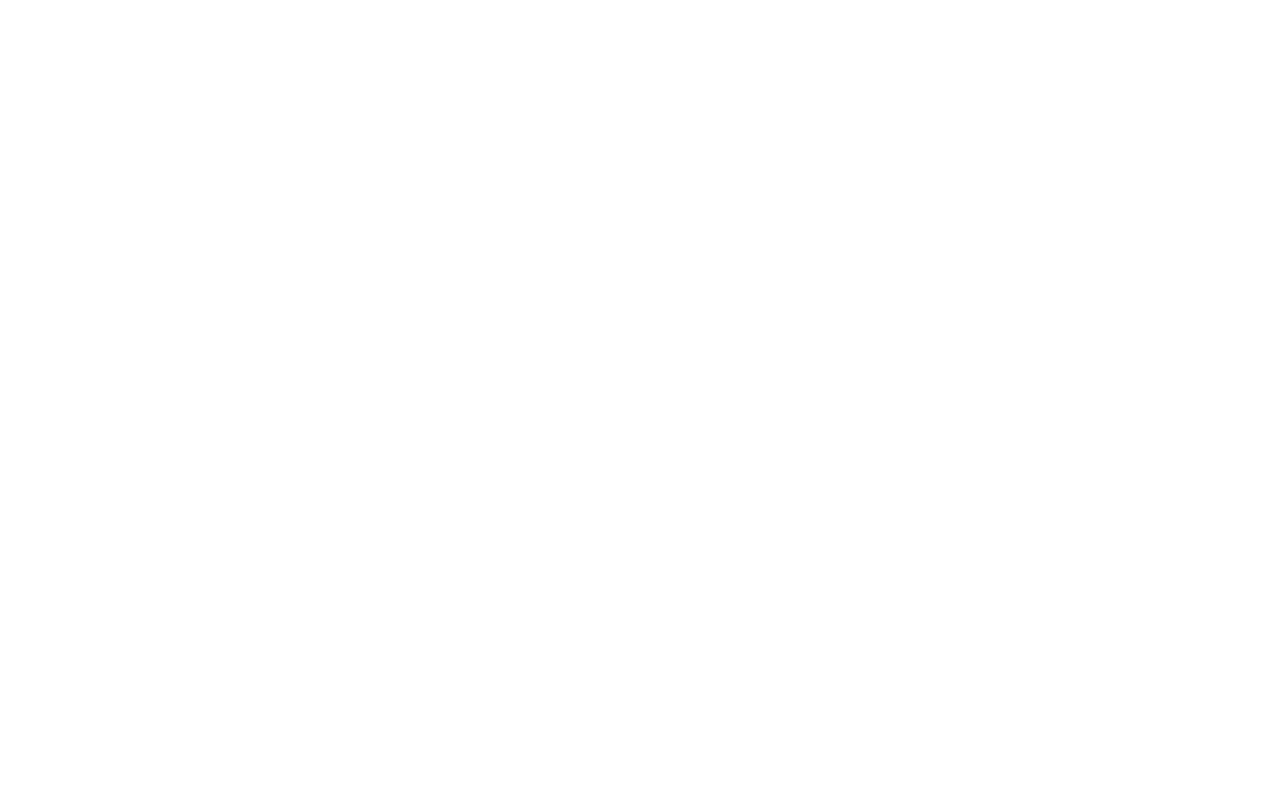
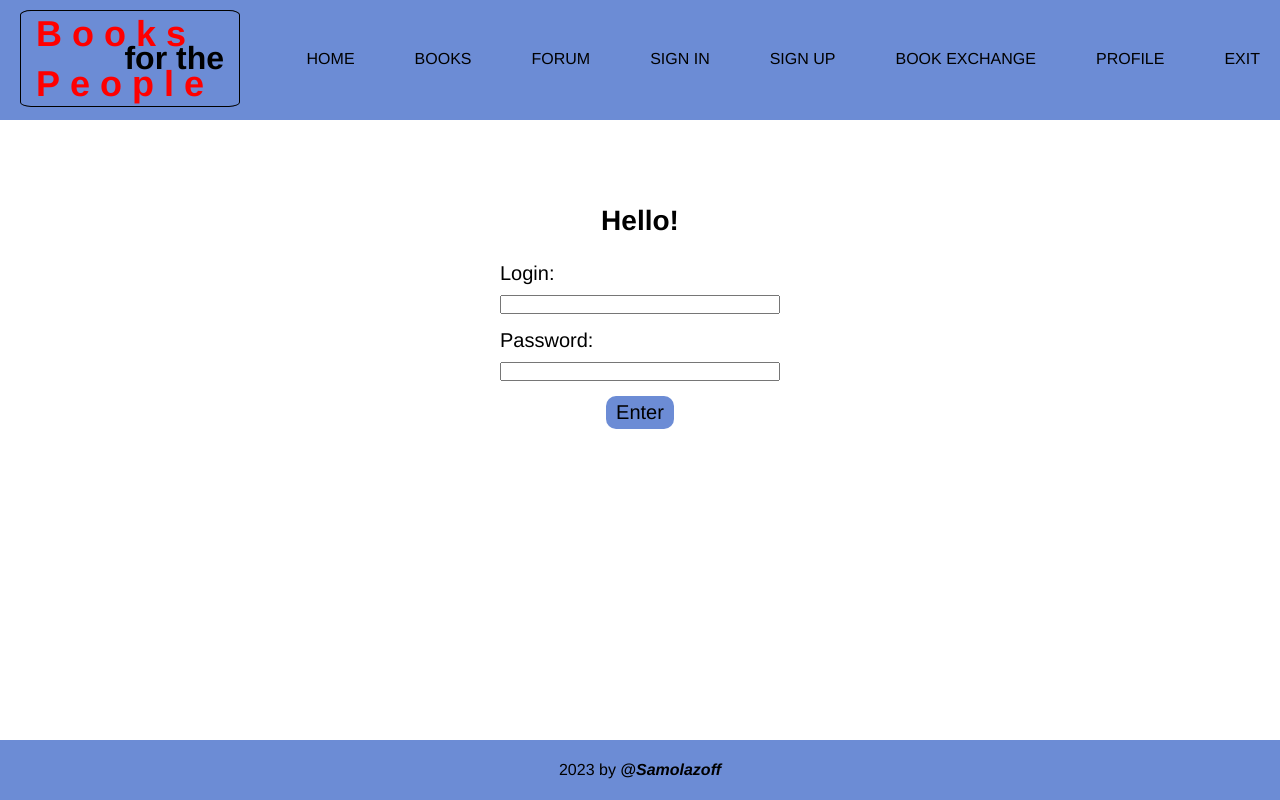
Before and after one commit to samolazoff/BOOKS-FOR-ALL-PEOPLE, a React (Create React App) app in the folder client/: page /login in a window 1280 px wide. Before the commit this address had no page. Built offline with nearby package versions, Linux system fonts and the light colour scheme.

Commit message:
Create block Login

```diff
--- a/client/package.json
+++ b/client/package.json
@@ -3,6 +3,7 @@
   "version": "0.1.0",
   "private": true,
   "dependencies": {
+    "@babel/plugin-proposal-private-property-in-object": "^7.21.11",
     "@testing-library/jest-dom": "^5.16.5",
     "@testing-library/react": "^13.4.0",
     "@testing-library/user-event": "^13.5.0",
--- a/client/src/components/app-nav/AppNav.jsx
+++ b/client/src/components/app-nav/AppNav.jsx
@@ -10,8 +10,8 @@
                 <li className='nav__item'><NavLink to="/">HOME</NavLink></li>
                 <li className='nav__item'><NavLink to="/books">Books</NavLink></li>
                 <li className='nav__item'><NavLink to="/forum">FORUM</NavLink></li>
-                <li className='nav__item'><NavLink to="/loggin">Login In</NavLink></li>
-                <li className='nav__item'><NavLink to="/registration">Login up</NavLink></li>
+                <li className='nav__item'><NavLink to="/login">SIgn In</NavLink></li>
+                <li className='nav__item'><NavLink to="/registration">sign up</NavLink></li>
                 <li className='nav__item'><NavLink to="/card">book exchange</NavLink></li>
                 <li className='nav__item'><NavLink to="/profile">Profile</NavLink></li>
                 <li className='nav__item'><button className='btn btn__exit'>Exit</button></li>
--- a/client/src/components/app/App.jsx
+++ b/client/src/components/app/App.jsx
@@ -4,6 +4,7 @@
 import Home from '../home/Home';
 import Books from '../books/Books';
 import AboutBook from '../aboutBook/AboutBook';
+import Login from '../login/Login';
 
 import './app.sass';
 const dataBooks = [
@@ -96,6 +97,7 @@
                 <Route index element={<Home></Home>}></Route>
                 <Route path='books' element={<Books dataBooks={dataBooks}></Books>}></Route>
                 <Route path='books/:id' element={<AboutBook dataBooks={dataBooks}></AboutBook>}></Route>
+                <Route path='login' element={<Login></Login>}></Route>
             </Route>
         </Routes>
     );
--- /dev/null
+++ b/client/src/components/login/Login.jsx
@@ -0,0 +1,25 @@
+import React from 'react';
+
+import './login.sass';
+
+const Login = () => {
+    return (
+        <section className='block-login container flx-c'>
+            <h2 className='title-form'>Hello!</h2>
+            <form action="" className='form-login flx-c'>
+                <label htmlFor="" className='flx-c input-login'>
+                    Login:
+                    <input type="text" />
+                </label>
+                <label htmlFor="" className='flx-c input-login'>
+                    Password:
+                    <input type="password" />
+                </label>
+                <button type="submit" className='btn btn-login'>Enter</button>
+            </form>
+
+        </section>
+    );
+};
+
+export default Login;
--- /dev/null
+++ b/client/src/components/login/login.sass
@@ -0,0 +1,26 @@
+@import ../style/sass-mixin
+@import ../style/var
+
+.block-login
+    height: 100%
+    @include flex-position(flex-start,center)
+.form-login
+    width: 280px
+    @include flex-position(flex-start, flex-start)
+    gap: 15px
+.input-login
+    width: 100%
+    font-size: 20px
+    gap: 10px
+.btn-login
+    align-self: center
+    padding: 5px 10px
+    border-radius: 10px
+    background-color: $color-bgc-primary
+    font-size: 20px
+    &:hover
+        background-color: $color-bgc-hover
+        color: $color-txt-dop
+.title-form
+    padding: 25px 0
+    font-size: 28px
```
Also changed, not shown: 1 other file (tests, documents, lock files or other folders).
